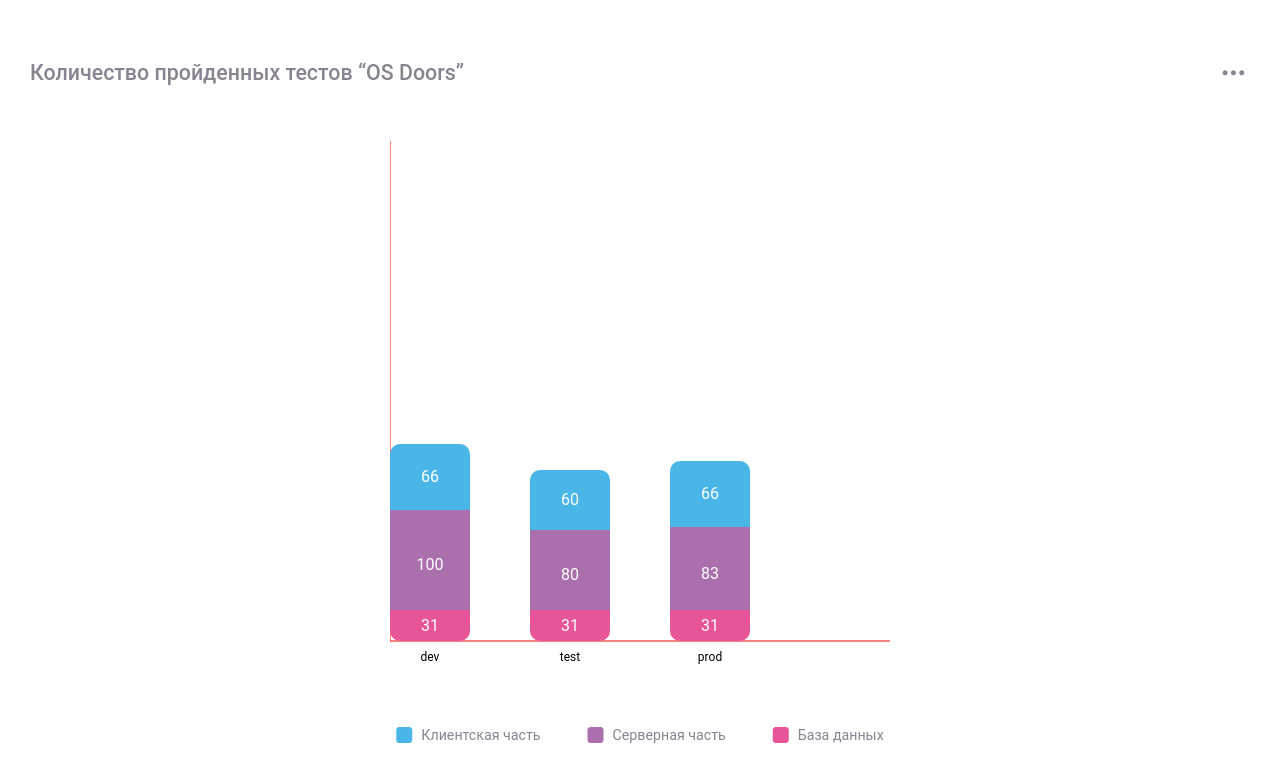
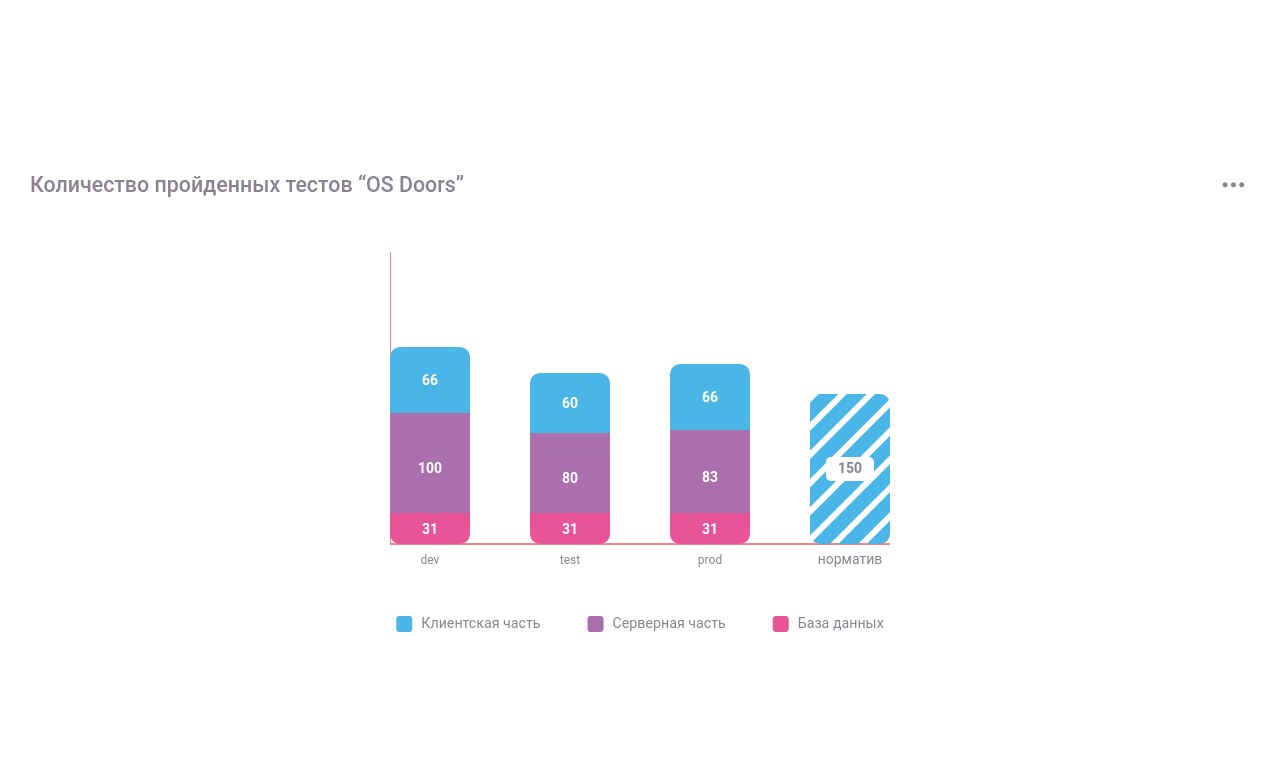
Before and after one commit to NakhimoVV/chart, a React (Create React App) app: page / in a window 1280 px wide. Shown: the top 782 px of the page. Built offline with nearby package versions, Linux system fonts and the light colour scheme.

Commit message:
new: added svg charts

```diff
--- a/src/components/Chart/Chart.module.scss
+++ b/src/components/Chart/Chart.module.scss
@@ -1,4 +1,4 @@
 .chartBlock {
-    padding-block: 40px;
+    padding-block: 40px 30px;
     margin-inline: auto;
 }
--- a/src/components/Chart/Chart.tsx
+++ b/src/components/Chart/Chart.tsx
@@ -2,6 +2,7 @@
 import { IData } from '../../types/interfaces'
 import style from './Chart.module.scss'
 import BarItem from '../svg/BarItem'
+import { calcMaxY } from '../../utils/calcMaxY'
 
 interface ChartProps {
     data: IData
@@ -10,14 +11,14 @@
 const Chart: React.FC<ChartProps> = ({ data }) => {
     const barWidth = 80
     const spacing = 60
-    const maxValue = 500
+    const maxValue = calcMaxY(data) + 95
 
     return (
         <div className={style.chartBlock}>
             <svg
                 xmlns="http://www.w3.org/2000/svg"
                 width="500"
-                height={maxValue + 30}
+                height={maxValue + 25}
                 // viewBox="0 0 100% 100%"
                 preserveAspectRatio="xMinYMin meet"
             >
@@ -29,8 +30,75 @@
                     <line x1="0" y1="0" x2="0" y2={maxValue} stroke="red" />
                     {/* перечисление Bar'ов */}
                     {Object.entries(data).map(([key, value], index) => {
-                        if (key === 'title' || key === 'norm') return null
+                        if (key === 'title') return null
                         const translateX = (index - 1) * (barWidth + spacing)
+                        if (key === 'norm') {
+                            return (
+                                <g
+                                    key={key}
+                                    transform={`translate(${translateX},0) `}
+                                >
+                                    <defs>
+                                        <pattern
+                                            id="diagonalStripes"
+                                            patternUnits="userSpaceOnUse"
+                                            width="20"
+                                            height="20"
+                                            patternTransform="rotate(-45)"
+                                        >
+                                            <rect
+                                                width="14"
+                                                height="20"
+                                                fill="var(--color-col-blue)"
+                                            />
+                                        </pattern>
+                                    </defs>
+                                    <rect
+                                        x={0}
+                                        y={0}
+                                        rx={10}
+                                        ry={10}
+                                        width={barWidth}
+                                        height={value}
+                                        fill="url(#diagonalStripes)"
+                                    />
+                                    <g>
+                                        <rect
+                                            x={(barWidth - 48) / 2}
+                                            y={value / 2 - 12}
+                                            rx={5}
+                                            ry={5}
+                                            width={48}
+                                            height={24}
+                                            fill="white"
+                                        />
+                                        <text
+                                            x={barWidth / 2}
+                                            y={-value / 2}
+                                            textAnchor="middle"
+                                            dominantBaseline="middle"
+                                            fontSize="14"
+                                            fontWeight="700"
+                                            fill="var(--color-gray)"
+                                            transform="scale(1, -1)"
+                                        >
+                                            150
+                                        </text>
+                                    </g>
+
+                                    <text
+                                        x={barWidth / 2}
+                                        y={20}
+                                        textAnchor="middle"
+                                        fontSize="14"
+                                        fill="var(--color-gray)"
+                                        transform="scale(1, -1)"
+                                    >
+                                        норматив
+                                    </text>
+                                </g>
+                            )
+                        }
                         return (
                             <g
                                 key={key}
@@ -51,7 +119,7 @@
                                 <text
                                     x={barWidth / 2}
                                     y={20}
-                                    fill="black"
+                                    fill="var(--color-gray)"
                                     textAnchor="middle"
                                     fontSize="12"
                                     transform="scale(1, -1)"
--- a/src/components/svg/BarItem.tsx
+++ b/src/components/svg/BarItem.tsx
@@ -62,7 +62,8 @@
                 y={textY}
                 fill="white"
                 textAnchor="middle"
-                fontSize="16"
+                fontSize="14"
+                fontWeight="700"
                 transform="scale(1, -1)"
             >
                 {text}
--- /dev/null
+++ b/src/utils/calcMaxY.ts
@@ -0,0 +1,11 @@
+import { IData } from '../types/interfaces'
+
+export function calcMaxY(data: IData): number {
+    return Object.values(data).reduce((acc, item) => {
+        if (typeof item === 'object') {
+            const { front, back, db } = item
+            acc = Math.max(acc, front + back + db)
+        }
+        return acc
+    }, 0)
+}
```
